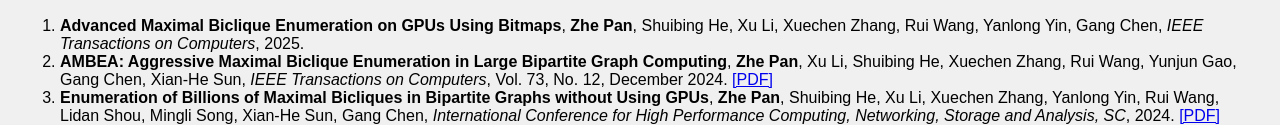
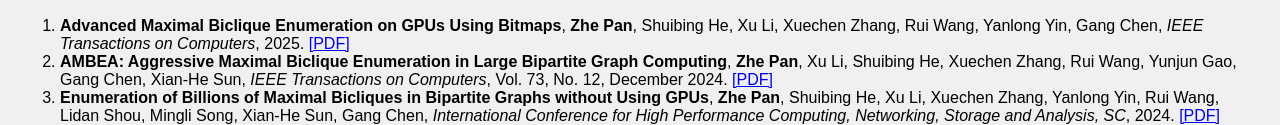
Before and after one commit to Pz1996/pz1996.github.io, a plain HTML site: page index.html in a window 1280 px wide. Both pictures are taken after a click on the button "发表". Shown: the part 307-432 px from the top of the page. Drawn offline with Linux system fonts and the light colour scheme; some icons are missing.

Commit message:
add gmbe+

```diff
--- a/index.html
+++ b/index.html
@@ -179,7 +179,8 @@
             <ol>
                 <li><strong>Advanced Maximal Biclique Enumeration on GPUs Using Bitmaps</strong>, <strong>Zhe
                         Pan</strong>, Shuibing He, Xu Li, Xuechen Zhang, Rui Wang, Yanlong Yin, Gang Chen, <i>IEEE
-                        Transactions on Computers</i>, 2025. </li>
+                        Transactions on Computers</i>, 2025. <a href="https://doi.org/10.1109/TC.2025.3566898">[PDF]</a>
+                </li>
                 <li><strong>AMBEA: Aggressive Maximal Biclique Enumeration in Large Bipartite Graph Computing</strong>,
                     <strong>Zhe Pan</strong>, Xu Li, Shuibing He, Xuechen Zhang, Rui Wang, Yunjun Gao, Gang Chen,
                     Xian-He Sun, <i>IEEE Transactions on Computers</i>, Vol. 73, No. 12, December 2024. <a
@@ -273,7 +274,8 @@
             <ol>
                 <li><strong>Advanced Maximal Biclique Enumeration on GPUs Using Bitmaps</strong>, <strong>Zhe
                         Pan</strong>, Shuibing He, Xu Li, Xuechen Zhang, Rui Wang, Yanlong Yin, Gang Chen, <i>IEEE
-                        Transactions on Computers</i>, 2025. </li>
+                        Transactions on Computers</i>, 2025. <a href="https://doi.org/10.1109/TC.2025.3566898">[PDF]</a>
+                </li>
                 <li><strong>AMBEA: Aggressive Maximal Biclique Enumeration in Large Bipartite Graph Computing</strong>,
                     <strong>Zhe Pan</strong>, Xu Li, Shuibing He, Xuechen Zhang, Rui Wang, Yunjun Gao, Gang Chen,
                     Xian-He Sun, <i>IEEE Transactions on Computers</i>, Vol. 73, No. 12, December 2024. <a
```
